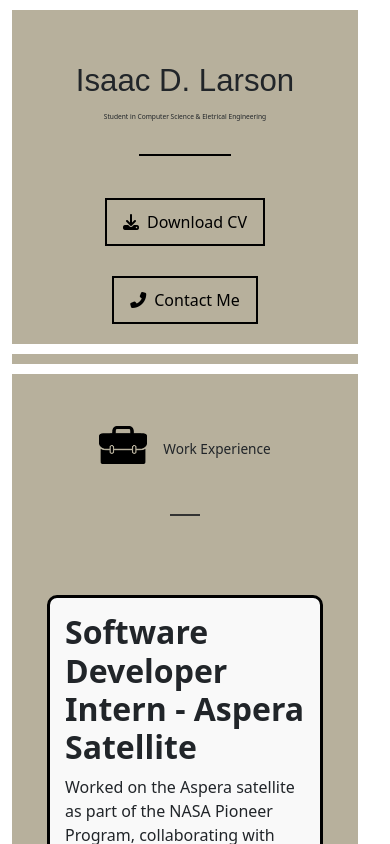
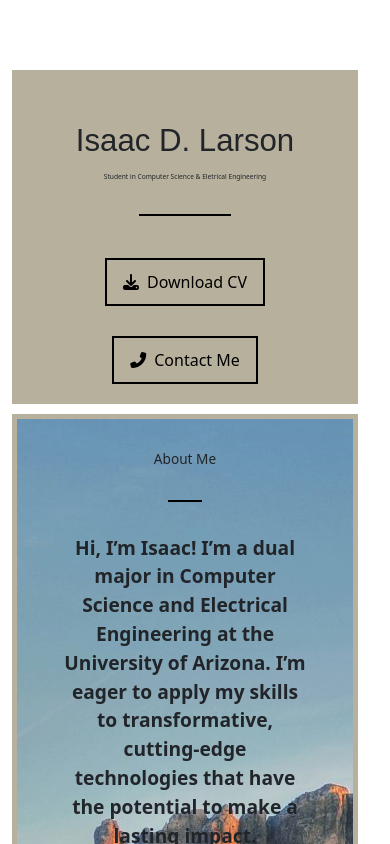
Before and after one commit to Isaacdl2/MyWebsite, a React (Vite) app in the folder react-app/: page / in a window 390 px wide. Built offline with nearby package versions, Linux system fonts and the light colour scheme.

Commit message:
major responsivity changes

```diff
--- a/react-app/src/components/GridLayout.css
+++ b/react-app/src/components/GridLayout.css
@@ -8,14 +8,18 @@
 }
 
 .container {
+  overflow-y: auto; /* Enable vertical scrolling */
+  min-height: 100vh;
   max-width: 100vw !important;
   margin-top: 70px;
   margin-bottom: 10px;
   height: 420vh;
   gap: 10px;
+
   display: grid;
-  grid-template-columns: 1fr 1fr 1fr 1fr 1fr 1fr 1fr 1fr 1fr 1fr;
-  grid-template-rows: 0.6fr 0.35fr 0.35fr 1fr 1fr 1fr 1fr;
+  grid-template-columns: repeat(10, 1fr);
+  grid-template-rows: 420px 200px 200px auto;
+  grid-auto-rows: min-content;
   grid-template-areas:
     "square-1 square-1 square-1 square-1 square-2 square-2 square-2 square-2 square-2 square-2"
     "square-3 square-3 square-3 square-3 square-3 square-3 square-3 square-3 square-3 square-3"
@@ -24,8 +28,6 @@
     "square-6 square-6 square-6 square-6 square-6 square-6 square-6 square-6 square-6 square-6"
     "square-5 square-5 square-5 square-5 square-5 square-5 square-5 square-5 square-5 square-5"
     "square-5 square-5 square-5 square-5 square-5 square-5 square-5 square-5 square-5 square-5";
-
-  max-width: None;
 }
 
 .square-1 {
@@ -135,6 +137,7 @@
 }
 
 .square-6 {
+  min-height: auto;
   grid-area: square-6;
   background-color: #b7b09c;
   padding: 20px;
@@ -250,6 +253,7 @@
 }
 
 .square-5 {
+  min-height: auto;
   grid-area: square-5;
   background-color: #b7b09c;
   padding: 20px;
@@ -357,10 +361,9 @@
 @media (max-width: 768px) {
   .container {
     display: grid;
-    height: 600vh;
-    margin-top: 10px;
-    grid-template-columns: 1fr; /* Single column layout for mobile */
-    grid-template-rows: 0.1fr 2fr 2fr 1fr;
+    grid-template-columns: 1fr;
+    grid-template-rows: auto;
+    grid-auto-rows: min-content;
     grid-template-areas:
       "square-1"
       "square-3"
@@ -375,9 +378,8 @@
     margin: 0; /* Remove default margin */
   }
 
-  .square-3 img {
-    width: 100%; /* Ensure image takes up full width of the container */
-    height: auto; /* Maintain aspect ratio */
+  .square-3 {
+    min-height: 600px;
   }
 
   .square-3 p {
@@ -386,7 +388,7 @@
 
   .square-6 {
     grid-template-columns: 1fr;
-    grid-template-rows: 0.08fr 1fr 1fr 1fr 1fr 1fr 1fr;
+    grid-template-rows: 0.1fr 1fr 0.4fr 1fr 1fr 1fr 1fr;
     grid-template-areas:
       "worksquare-1"
       "worksquare-2"
```
